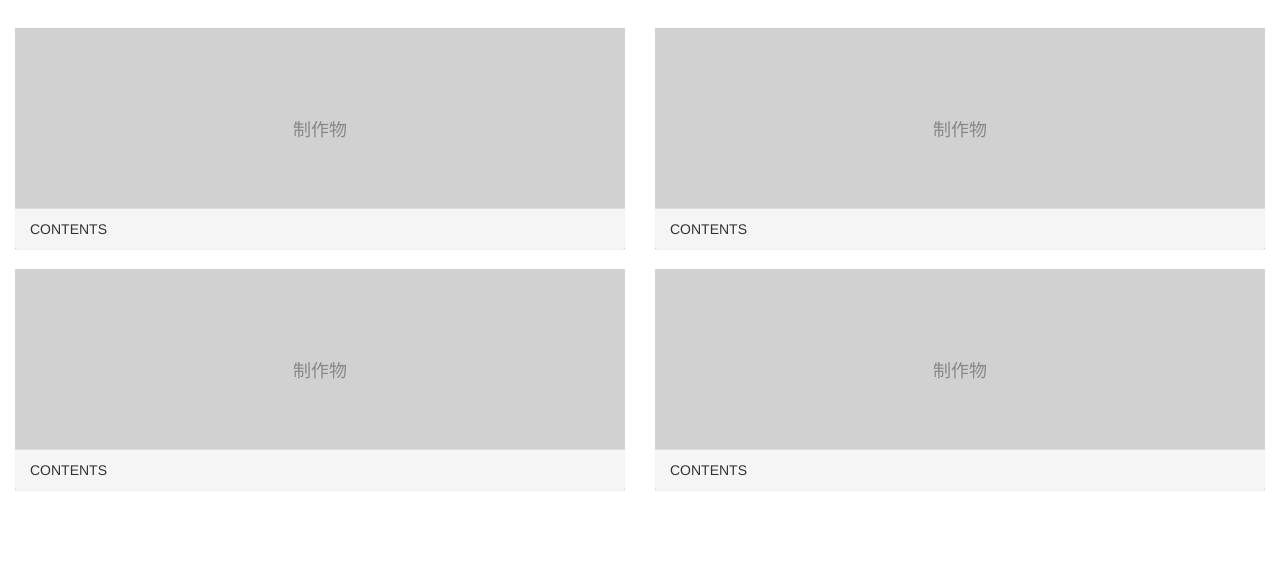
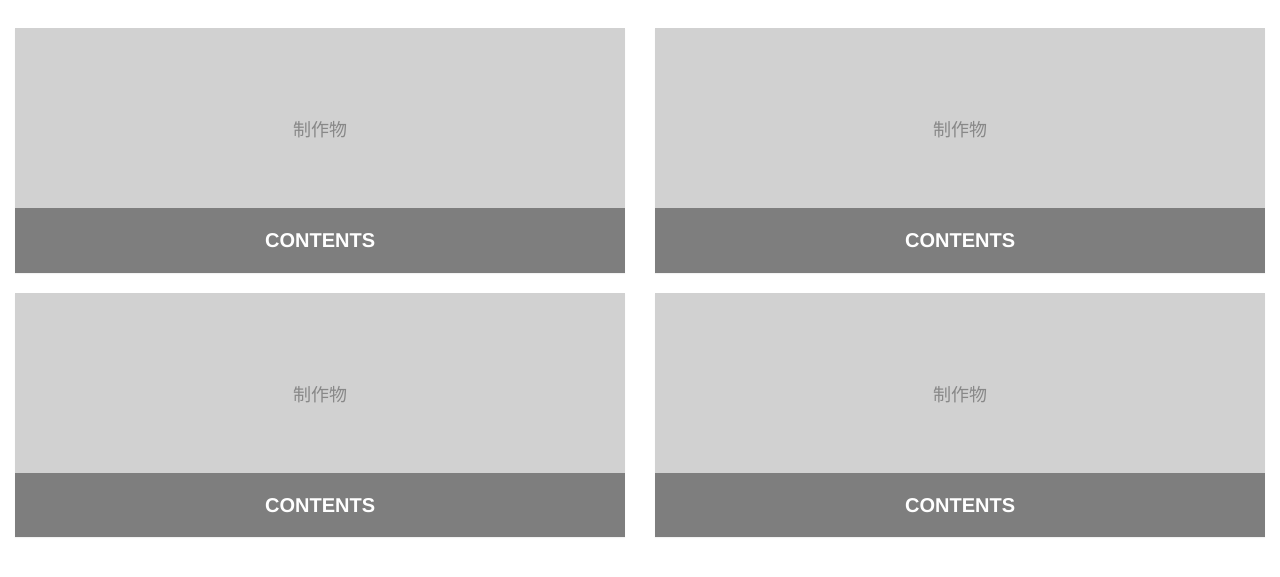
Before and after one commit to HitoshiKawamura/hitoshikawamura.github.io, a plain HTML site: page index.html in a window 1280 px wide. Shown: the part 197-774 px from the top of the page. Drawn offline with nearby package versions, Linux system fonts and the light colour scheme.

Commit message:
contentupdate

```diff
--- a/index.html
+++ b/index.html
@@ -33,6 +33,18 @@
         padding-top: 90px;
         color: #888;
         font-size: 18px;
+      }
+
+      .panel-footer {
+        text-align: center;
+        padding: 18px 15px;
+        background-color: #7E7E7E;
+        border-top: none;
+        border-bottom-right-radius: 0;
+        border-bottom-left-radius: 0;
+        color: #fff;
+        font-size: 20px;
+        font-weight: bold;
       }
 
     </style>
```
